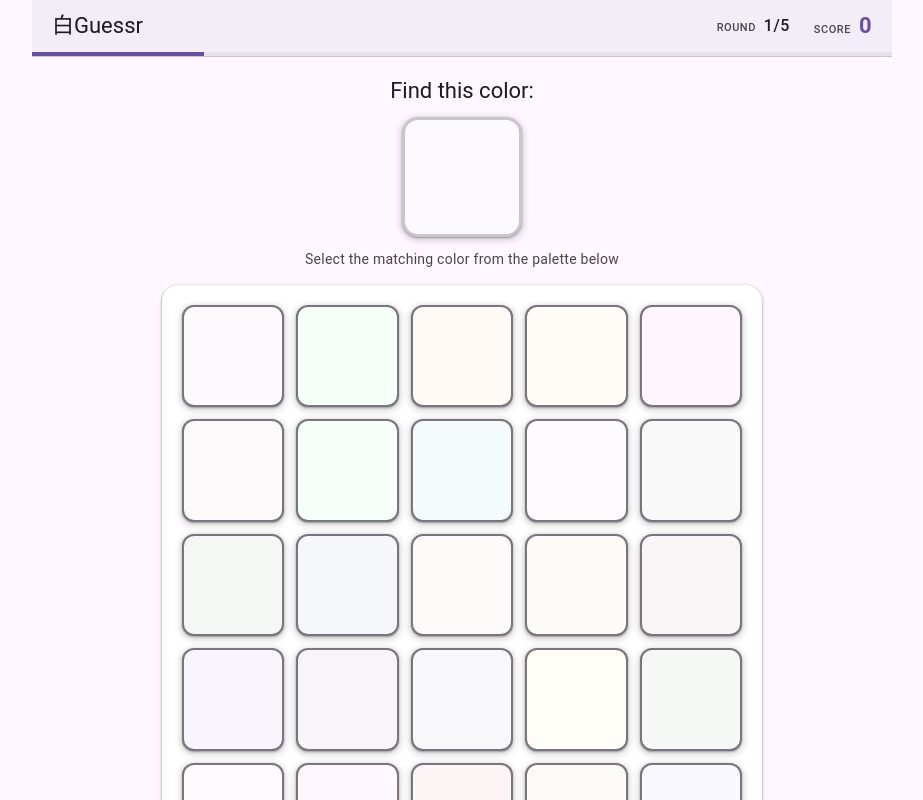
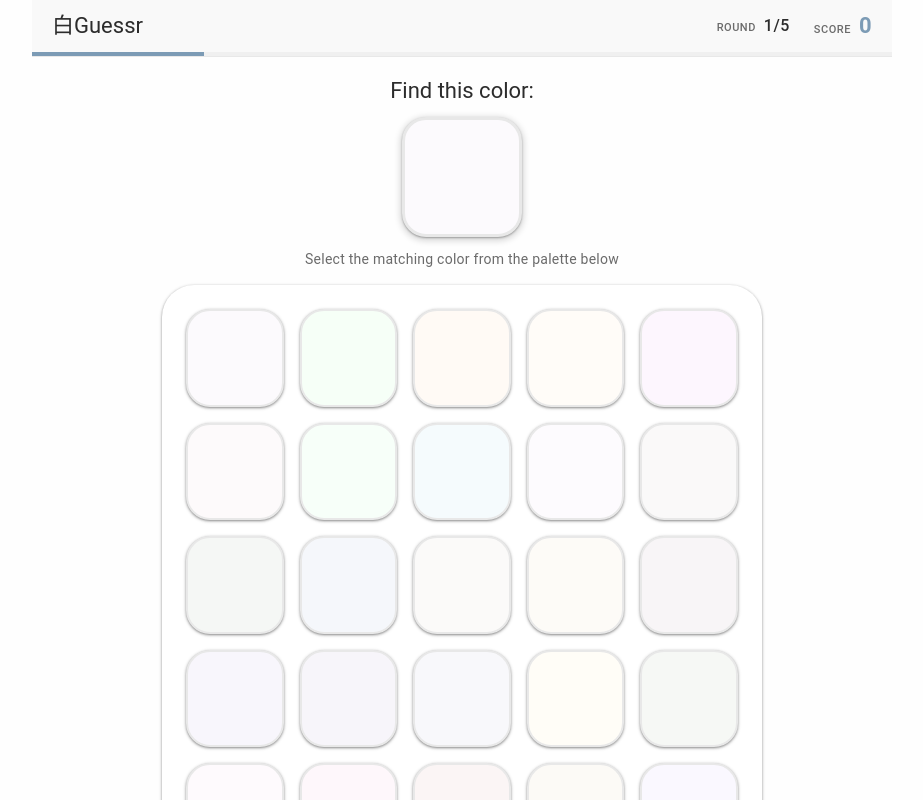
Before and after one commit to Kurogoma4D/shiro-guessr, an Angular app: page /game in a window 1280 px wide. Shown: the whole page, without its empty margins (178-1101 px from the left). Built offline with nearby package versions, Linux system fonts and the light colour scheme.

Commit message:
Improve result

```diff
--- a/src/app/components/color-palette/color-palette.component.css
+++ b/src/app/components/color-palette/color-palette.component.css
@@ -1,32 +1,32 @@
 .color-palette {
   display: grid;
   grid-template-columns: repeat(5, 1fr);
-  gap: 12px;
-  padding: 20px;
+  gap: 16px;
+  padding: 24px;
   max-width: 600px;
   margin: 0 auto;
   flex: 1;
   align-content: center;
-  /* Fixed white background for color palette area */
-  background-color: #ffffff;
-  border-radius: var(--md-sys-shape-corner-large);
+  /* M3 Surface container with subtle elevation */
+  background-color: var(--md-sys-color-surface-container-lowest);
+  border-radius: var(--md-sys-shape-corner-extra-large);
   box-shadow: var(--md-sys-elevation-level1);
 }
 
 .color-cell {
   aspect-ratio: 1;
-  /* M3 Outline */
-  border: 2px solid var(--md-sys-color-outline);
-  /* M3 Medium shape */
-  border-radius: var(--md-sys-shape-corner-medium);
+  /* M3 Outline - Very subtle */
+  border: 2px solid var(--md-sys-color-outline-variant);
+  /* M3 Large shape for softer appearance */
+  border-radius: var(--md-sys-shape-corner-large);
   cursor: pointer;
   /* M3 Standard transitions */
   transition:
     transform var(--md-sys-motion-duration-short4) var(--md-sys-motion-easing-standard),
     box-shadow var(--md-sys-motion-duration-short4) var(--md-sys-motion-easing-standard),
     border-color var(--md-sys-motion-duration-short4) var(--md-sys-motion-easing-standard);
-  /* M3 Elevation level 2 - More prominent */
-  box-shadow: var(--md-sys-elevation-level2);
+  /* M3 Elevation level 1 - Subtle */
+  box-shadow: var(--md-sys-elevation-level1);
   padding: 0;
   min-height: 70px;
   position: relative;
@@ -35,11 +35,11 @@
 
 .color-cell:hover:not(:disabled) {
   /* M3 Expressive scale */
-  transform: scale(1.1);
-  /* M3 Elevation level 3 - More prominent */
-  box-shadow: var(--md-sys-elevation-level3);
+  transform: scale(1.08);
+  /* M3 Elevation level 2 - Subtle lift */
+  box-shadow: var(--md-sys-elevation-level2);
   border-color: var(--md-sys-color-primary);
-  border-width: 3px;
+  border-width: 2px;
   z-index: 1;
 }
 
--- a/src/app/components/result/result.component.css
+++ b/src/app/components/result/result.component.css
@@ -362,3 +362,36 @@
     font-size: 20px;
   }
 }
+
+/* Creator credit section */
+.creator-credit {
+  text-align: center;
+  margin-top: 48px;
+  padding-top: 24px;
+  border-top: 1px solid rgba(0, 0, 0, 0.12);
+}
+
+.creator-credit a {
+  /* M3 Label Small for subtle attribution */
+  font-family: var(--md-sys-typescale-label-small-font);
+  font-size: var(--md-sys-typescale-label-small-size);
+  font-weight: var(--md-sys-typescale-label-small-weight);
+  line-height: var(--md-sys-typescale-label-small-line-height);
+  letter-spacing: var(--md-sys-typescale-label-small-tracking);
+  color: var(--md-sys-color-on-surface-variant);
+  text-decoration: none;
+  opacity: 0.7;
+  transition: opacity 250ms cubic-bezier(0.2, 0.0, 0, 1.0);
+}
+
+.creator-credit a:hover {
+  opacity: 1;
+  text-decoration: underline;
+}
+
+.creator-credit a:focus-visible {
+  outline: 2px solid var(--md-sys-color-primary);
+  outline-offset: 2px;
+  border-radius: 4px;
+  opacity: 1;
+}
--- a/src/app/components/result/result.component.html
+++ b/src/app/components/result/result.component.html
@@ -17,13 +17,11 @@
         </svg>
         Share to X
       </button>
-      <button class="share-button download" (click)="onDownloadImage()" type="button" aria-label="Download result image" [disabled]="isSharing()">
-        <svg class="button-icon" xmlns="http://www.w3.org/2000/svg" viewBox="0 0 24 24" fill="none" stroke="currentColor" stroke-width="2" aria-hidden="true">
-          <path d="M21 15v4a2 2 0 0 1-2 2H5a2 2 0 0 1-2-2v-4"></path>
-          <polyline points="7 10 12 15 17 10"></polyline>
-          <line x1="12" y1="15" x2="12" y2="3"></line>
+      <button class="share-button bluesky" (click)="onShareToBluesky()" type="button" aria-label="Share result to Bluesky" [disabled]="isSharing()">
+        <svg class="button-icon" xmlns="http://www.w3.org/2000/svg" viewBox="0 0 600 530" fill="currentColor" aria-hidden="true">
+          <path d="m135.72 44.03c66.496 49.921 138.02 151.14 164.28 205.46 26.262-54.316 97.782-155.54 164.28-205.46 47.98-36.021 125.72-63.892 125.72 24.795 0 17.712-10.155 148.79-16.111 170.07-20.703 73.984-96.144 92.854-163.25 81.433 117.3 19.964 147.14 86.092 82.697 152.22-122.39 125.59-175.91-31.511-189.63-71.766-2.514-7.3797-3.6904-10.832-3.7077-7.8964-0.0174-2.9357-1.1937 0.51669-3.7077 7.8964-13.714 40.255-67.233 197.36-189.63 71.766-64.444-66.128-34.605-132.26 82.697-152.22-67.108 11.421-142.55-7.4491-163.25-81.433-5.9562-21.282-16.111-152.36-16.111-170.07 0-88.687 77.742-60.816 125.72-24.795z"/>
         </svg>
-        Download Image
+        Share to Bluesky
       </button>
       <button class="replay-button" (click)="onReplayClick()" type="button" aria-label="Start a new game">
         Play Again
@@ -37,4 +35,8 @@
       <app-round-detail [round]="round"></app-round-detail>
     }
   </div>
+
+  <div class="creator-credit">
+    <a href="https://bsky.app/profile/krgm4d.dev" target="_blank" rel="noopener noreferrer">Created by Kurogoma4D</a>
+  </div>
 </div>
--- a/src/app/components/result/result.component.ts
+++ b/src/app/components/result/result.component.ts
@@ -103,14 +103,15 @@ export class ResultComponent {
   }
 
   /**
-   * Handles download image button click
+   * Handles share to Bluesky button click
+   * Attempts to use Web Share API, falls back to Bluesky compose intent
    */
-  async onDownloadImage(): Promise<void> {
+  async onShareToBluesky(): Promise<void> {
     this.isSharing.set(true);
     try {
-      await this.shareService.downloadResultImage(this.gameState());
+      await this.shareService.shareToBluesky(this.gameState());
     } catch (error) {
-      console.error('Failed to download image:', error);
+      console.error('Failed to share to Bluesky:', error);
     } finally {
       this.isSharing.set(false);
     }
--- a/src/m3-tokens.css
+++ b/src/m3-tokens.css
@@ -3,50 +3,50 @@
 
 :root {
   /* ============================================
-     COLOR SYSTEM - Light Theme
+     COLOR SYSTEM - Light Theme (White-Based)
      ============================================ */
 
-  /* Primary Colors (Purple-Blue) */
-  --md-sys-color-primary: #6750A4;
+  /* Primary Colors (Soft Blue-Gray) */
+  --md-sys-color-primary: #7C9BB5;
   --md-sys-color-on-primary: #FFFFFF;
-  --md-sys-color-primary-container: #EADDFF;
-  --md-sys-color-on-primary-container: #21005D;
+  --md-sys-color-primary-container: #E8F1F8;
+  --md-sys-color-on-primary-container: #2C3E50;
 
-  /* Secondary Colors */
-  --md-sys-color-secondary: #625B71;
+  /* Secondary Colors (Warm Gray) */
+  --md-sys-color-secondary: #9B9B9B;
   --md-sys-color-on-secondary: #FFFFFF;
-  --md-sys-color-secondary-container: #E8DEF8;
-  --md-sys-color-on-secondary-container: #1D192B;
+  --md-sys-color-secondary-container: #F2F2F2;
+  --md-sys-color-on-secondary-container: #3C3C3C;
 
-  /* Tertiary Colors (Success states) */
-  --md-sys-color-tertiary: #7D5260;
+  /* Tertiary Colors (Soft Green for success) */
+  --md-sys-color-tertiary: #87C4A5;
   --md-sys-color-on-tertiary: #FFFFFF;
-  --md-sys-color-tertiary-container: #FFD8E4;
-  --md-sys-color-on-tertiary-container: #31111D;
+  --md-sys-color-tertiary-container: #E8F6F0;
+  --md-sys-color-on-tertiary-container: #2E5D4A;
 
-  /* Error Colors */
-  --md-sys-color-error: #B3261E;
+  /* Error Colors (Soft Red) */
+  --md-sys-color-error: #E89393;
   --md-sys-color-on-error: #FFFFFF;
-  --md-sys-color-error-container: #F9DEDC;
-  --md-sys-color-on-error-container: #410E0B;
+  --md-sys-color-error-container: #FCF0F0;
+  --md-sys-color-on-error-container: #6B3030;
 
-  /* Surface Colors */
-  --md-sys-color-surface: #FEF7FF;
-  --md-sys-color-surface-dim: #DED8E1;
-  --md-sys-color-surface-bright: #FEF7FF;
+  /* Surface Colors (Ultra-light whites and off-whites) */
+  --md-sys-color-surface: #FEFEFE;
+  --md-sys-color-surface-dim: #F5F5F5;
+  --md-sys-color-surface-bright: #FFFFFF;
   --md-sys-color-surface-container-lowest: #FFFFFF;
-  --md-sys-color-surface-container-low: #F7F2FA;
-  --md-sys-color-surface-container: #F3EDF7;
-  --md-sys-color-surface-container-high: #ECE6F0;
-  --md-sys-color-surface-container-highest: #E6E0E9;
+  --md-sys-color-surface-container-low: #FCFCFC;
+  --md-sys-color-surface-container: #F9F9F9;
+  --md-sys-color-surface-container-high: #F5F5F5;
+  --md-sys-color-surface-container-highest: #F0F0F0;
 
-  --md-sys-color-on-surface: #1C1B1F;
-  --md-sys-color-on-surface-variant: #49454F;
-  --md-sys-color-surface-variant: #E7E0EC;
+  --md-sys-color-on-surface: #2C2C2C;
+  --md-sys-color-on-surface-variant: #6B6B6B;
+  --md-sys-color-surface-variant: #F5F5F5;
 
-  /* Outline Colors */
-  --md-sys-color-outline: #79747E;
-  --md-sys-color-outline-variant: #CAC4D0;
+  /* Outline Colors (Very subtle) */
+  --md-sys-color-outline: #D4D4D4;
+  --md-sys-color-outline-variant: #E8E8E8;
 
   /* Inverse Colors */
   --md-sys-color-inverse-surface: #313033;
@@ -161,15 +161,15 @@
   --md-sys-elevation-level5: 0px 4px 4px 0px rgba(0, 0, 0, 0.3), 0px 8px 12px 6px rgba(0, 0, 0, 0.15);
 
   /* ============================================
-     SHAPE SYSTEM
+     SHAPE SYSTEM (Enhanced for Softness)
      ============================================ */
 
   --md-sys-shape-corner-none: 0px;
-  --md-sys-shape-corner-extra-small: 4px;
-  --md-sys-shape-corner-small: 8px;
-  --md-sys-shape-corner-medium: 12px;
-  --md-sys-shape-corner-large: 16px;
-  --md-sys-shape-corner-extra-large: 28px;
+  --md-sys-shape-corner-extra-small: 8px;
+  --md-sys-shape-corner-small: 16px;
+  --md-sys-shape-corner-medium: 20px;
+  --md-sys-shape-corner-large: 24px;
+  --md-sys-shape-corner-extra-large: 32px;
   --md-sys-shape-corner-full: 9999px;
 
   /* ============================================
```
Also changed, not shown: src/app/components/round-detail/round-detail.component.css (+61 -33 lines), src/app/services/share.service.ts (+90 -44 lines).
